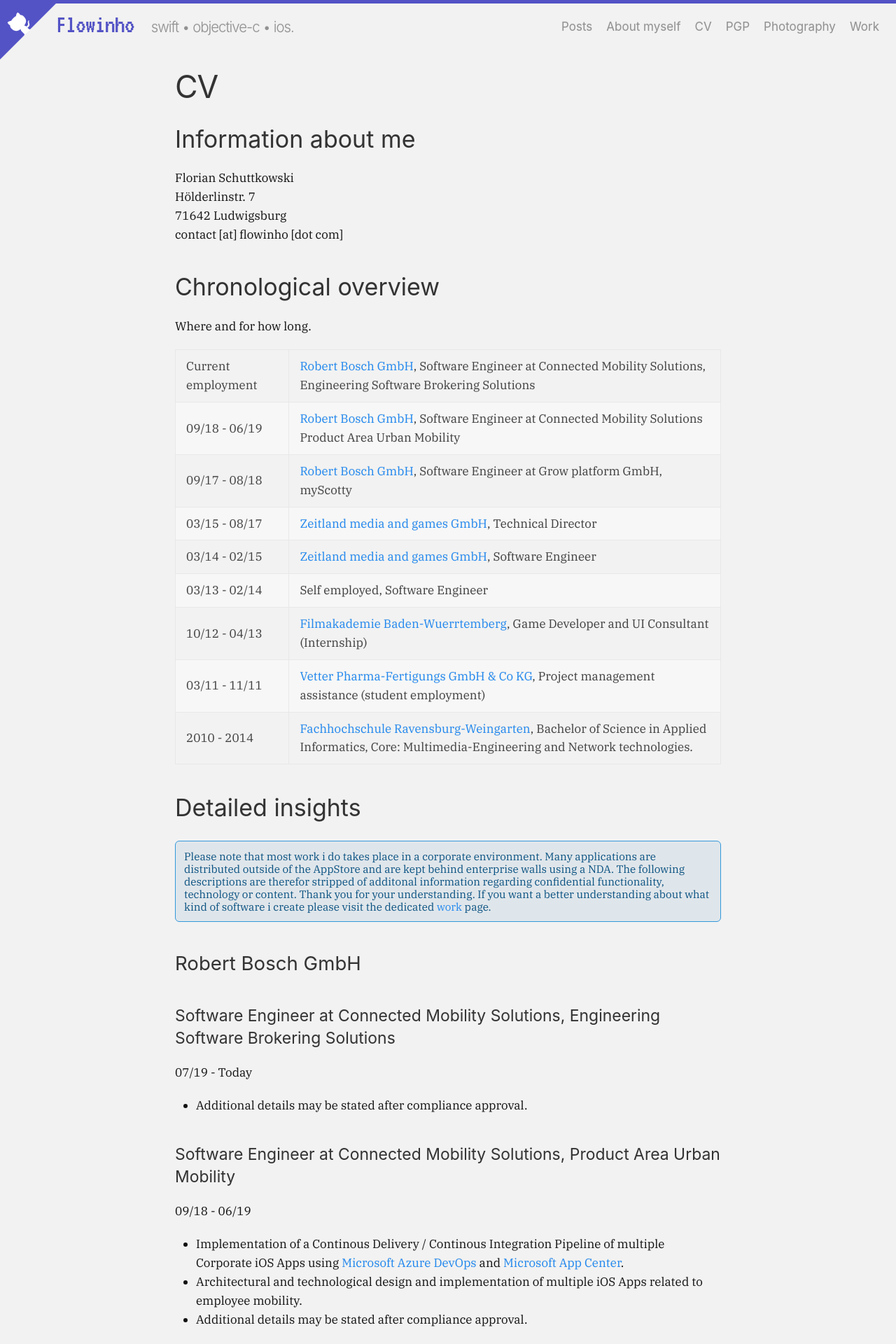
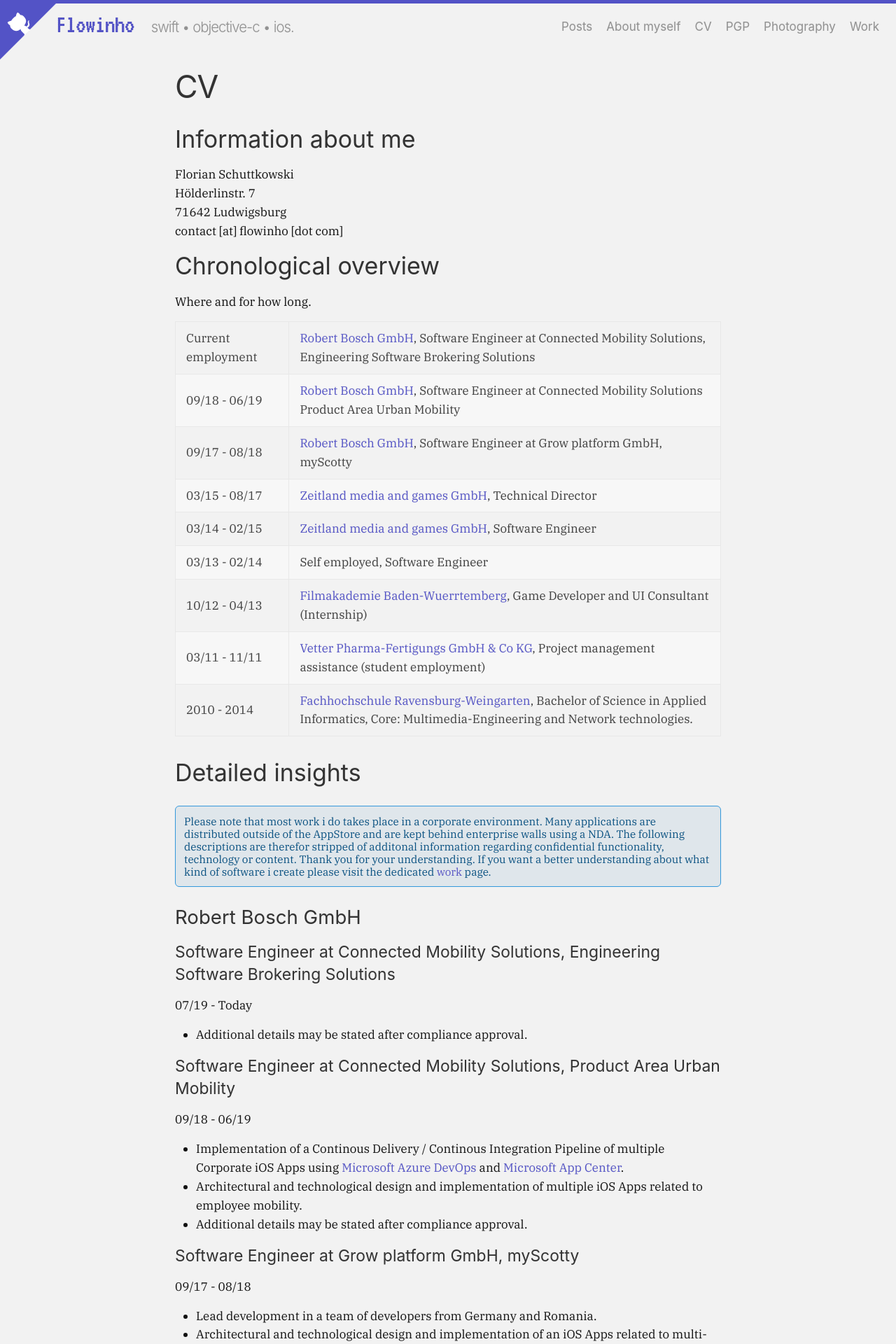
Before and after one commit to flowinho/flowinho.github.io, a Jekyll site: the page built from cv.md, in a window 1280 px wide. Shown: the top 1920 px of the page at 70% size. Built offline with Jekyll 4.4.1, drawn with Linux system fonts in a browser that asks for light colours.

Commit message:
Revert some changes that uikit did to the visual appearance of the file

```diff
--- a/_includes/head.html
+++ b/_includes/head.html
@@ -2,11 +2,12 @@
   <meta charset="utf-8" />
   <meta http-equiv="X-UA-Compatible" content="IE=edge" />
   <meta name="viewport" content="width=device-width, initial-scale=1" />
+  <link rel="stylesheet" href="{{"/assets/uikit/uikit.min.css" | relative_url}}">
   {%- seo -%}
   <link rel="stylesheet" href="{{"/assets/main.css" | relative_url}}">
   {%- feed_meta -%}
   <link rel="stylesheet" href="{{"/assets/shariff/shariff.complete.css" | relative_url}}">
-  <link rel="stylesheet" href="{{"/assets/uikit/uikit.min.css" | relative_url}}">
+
   <link rel="stylesheet" href="{{"/assets/prism/prism.css" | relative_url}}">
   {% if site.tags != "" %}
     {% include collecttags.html %}
--- a/_sass/minima/_base.scss
+++ b/_sass/minima/_base.scss
@@ -43,7 +43,9 @@
   margin-bottom: $spacing-unit / 2;
 }
 
-
+em {
+  color: $text-color !important;
+}
 
 /**
  * `main` element
```
Also changed, not shown: assets/uikit/uikit.min.css.
